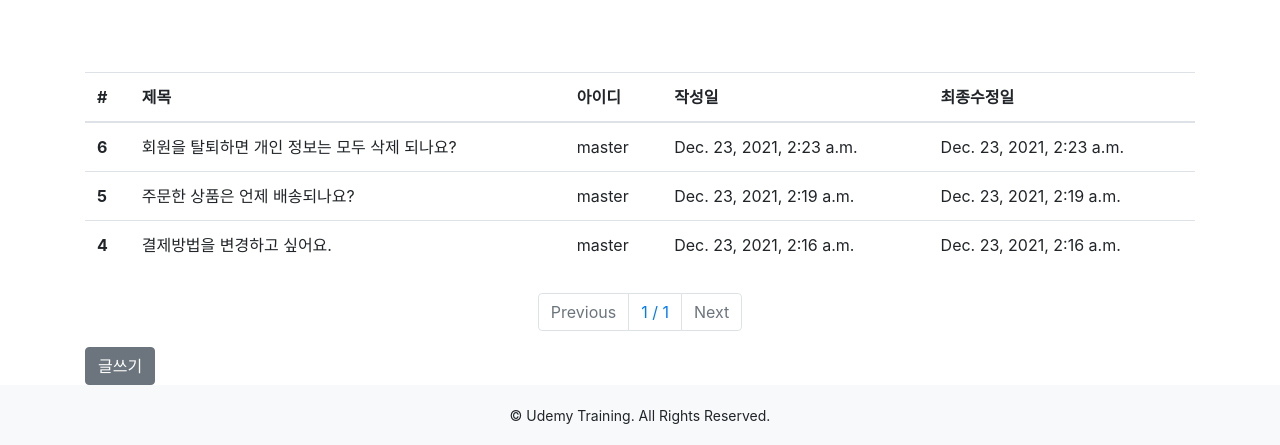
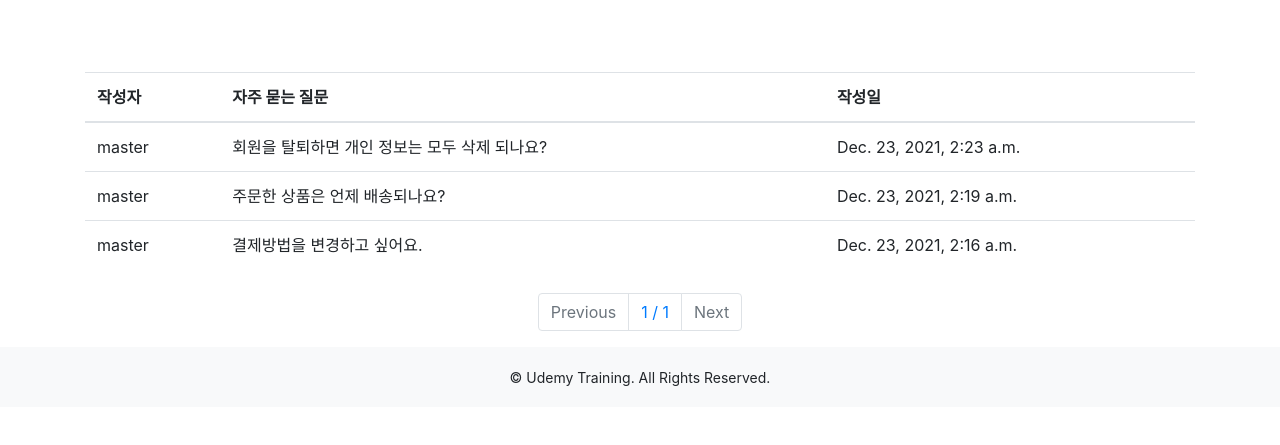
Before and after one commit to hyunn00/Shoppingmall-Prj, a Django app: page /board/list/ in a window 1280 px wide. Shown: the part 381-826 px from the top of the page. After the commit the page ends 767 px from the top, so only its background shows below. Run offline with Django 3.2, Linux system fonts and the light colour scheme; data comes from the database, SQL or seed files in the repository; both versions use the stored data as it was after the commit; some libraries are stand-ins or nearby versions.

Commit message:
commit 2

```diff
--- a/board/views.py
+++ b/board/views.py
@@ -13,9 +13,9 @@ def board_list(request) :
     # p라는 값으로 받을거고, 없으면 첫번째 페이지로
     pagenator   = Paginator(all_boards, 10)
     # Paginator 함수를 적용하는데, 첫번째 인자는 위에 변수인 전체 오브젝트, 2번째 인자는
-    # 한 페이지당 오브젝트 2개씩 나오게 설정
+    # 한 페이지당 오브젝트 10개씩 나오게 설정
     boards      = pagenator.get_page(page)
-    # 처음 2개가 세팅 된다.
+    # 처음 10개가 세팅 된다.
     return render(request, 'board/board_list.html', {"boards" : boards})
 
 def board_write(request):
--- a/templates/board/board_list.html
+++ b/templates/board/board_list.html
@@ -6,22 +6,18 @@
     <table class="table">
       <thead class="thead-white">
         <tr>
-          <th scope="col">#</th>
-          <th scope="col">제목</th>
-          <th scope="col">아이디</th>
+          <th scope="col">작성자</th>
+          <th scope="col">자주 묻는 질문</th>
           <th scope="col">작성일</th>
-          <th scope="col">최종수정일</th>
         </tr>
       </thead>
 
       <tbody>
         {% for board in boards %}
         <tr onclick="location.href='/board/detail/{{ board.id }}/'">
-          <th scope="row">{{ board.id }}</th>
+          <td>{{ board.writer }}</td>
           <td>{{ board.title }}</td>
-          <td>{{ board.writer }}</td>
           <td>{{ board.created_at }}</td>
-          <td>{{ board.updated_at }}</td>
         </tr>
         {% endfor %}
         </tbody>
@@ -61,9 +57,4 @@
     </nav>
   </div>
 </div>
-<div class="row">
-  <div class="col-12">
-    <button class="btn btn-secondary" onclick="location.href='/board/write/'">글쓰기</button>
-  </div>
-</div>
 {% endblock %}
--- a/templates/navbar.html
+++ b/templates/navbar.html
@@ -25,9 +25,6 @@
         </li>
       {% else %}
         <li class="nav-item">
-          <a class="nav-link" href="">{{ user.username }}</a>
-        </li>
-        <li class="nav-item">
           <a class="nav-link" href="{% url 'account:logout' %}">Logout</a>
         </li>
       {% endif %}
```
Also changed, not shown: db.sqlite3.
